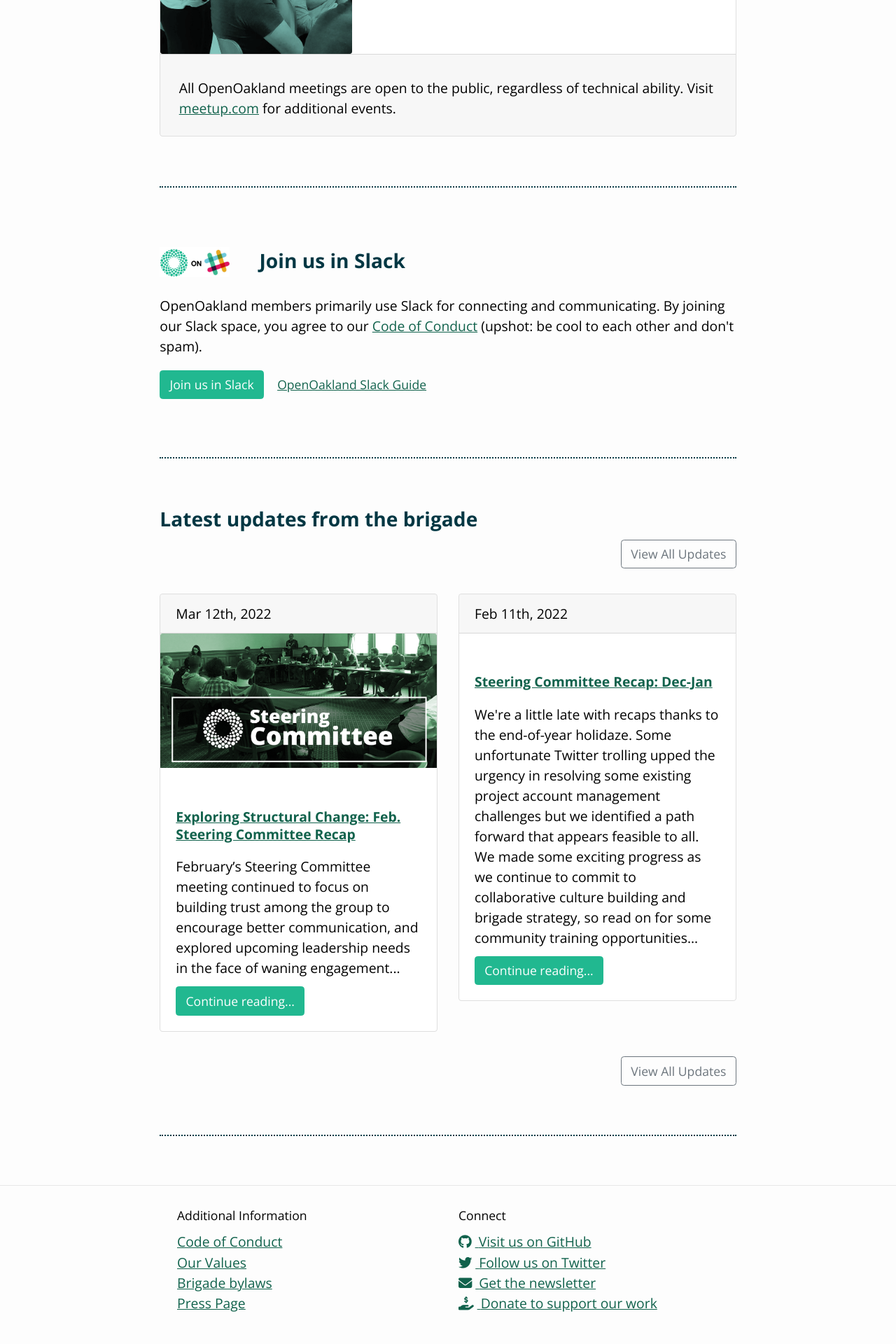
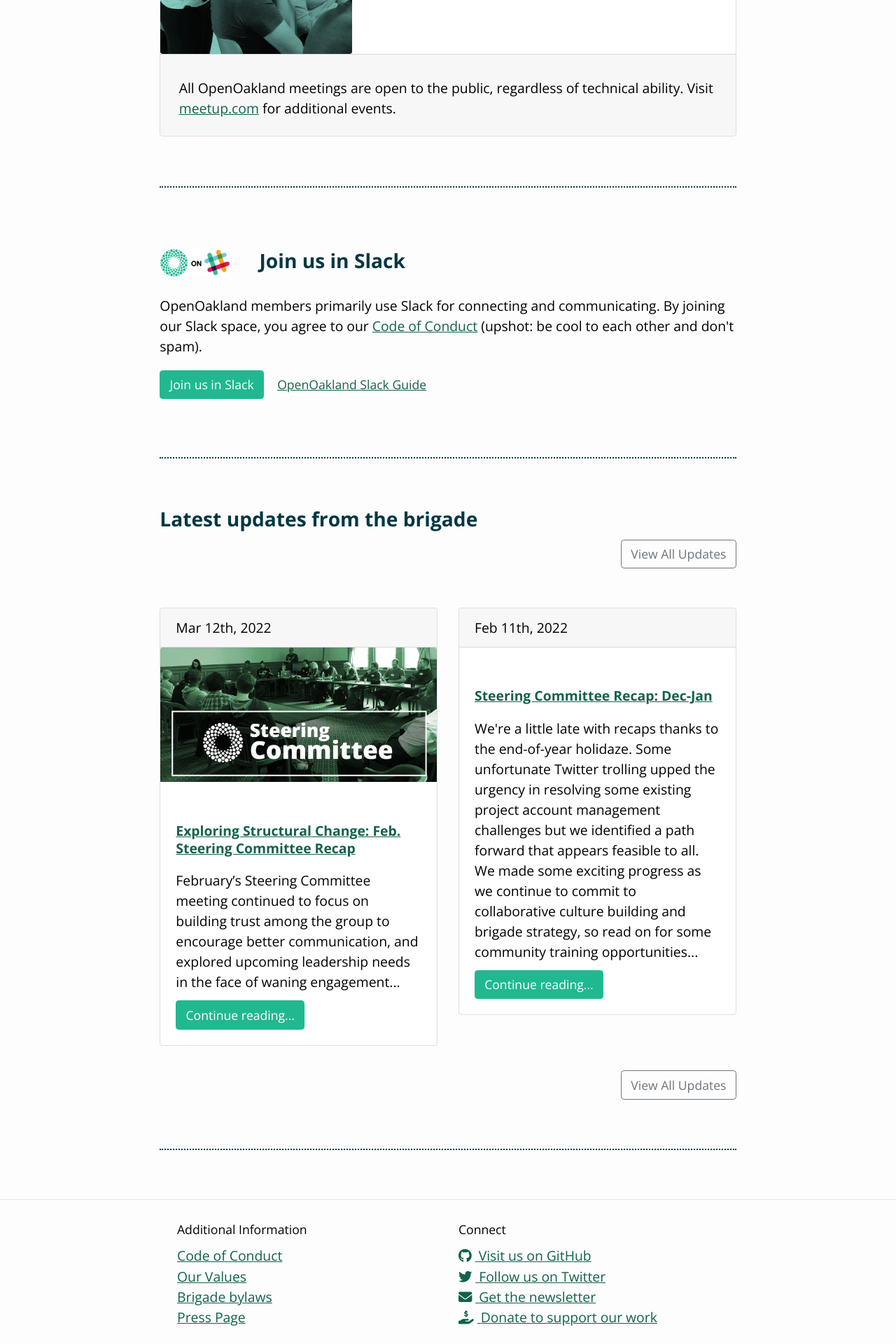
Before and after one commit to openoakland/openoakland.org, a Jekyll site: the page built from src/index.md, in a window 1280 px wide. Shown: the part 900-2820 px from the top of the page at 70% size. Built offline with Jekyll 4.4.1, drawn with Linux system fonts in a browser that asks for light colours; nearby versions of some CDN libraries.

Commit message:
Fix spacing and col width for mobile #241

```diff
--- a/src/_includes/calendar/cal-includes.html
+++ b/src/_includes/calendar/cal-includes.html
@@ -3,7 +3,7 @@
   <div class="row align-items-start">
 
     <div class="col">
-    <div class="card">
+    <div class="card" style="margin-top:20px;">
       <div class="card-body">
         <h3 class="card-title calendar-card-h3">Looking for the Zoom link?</h3>
         <p class="card-text">RSVP on Meetup to receive it, or find the link at the top of the #oo-general channel in Slack.</p>
@@ -14,7 +14,7 @@
     </div>
 
     <div class="col">
-    <div class="card">
+    <div class="card" style="margin-top:20px;">
       <div class="card-body">
         <a name="suggest-a-speaker"></a><h3 class="card-title calendar-card-h3">Suggest a speaker</h3>
         <p class="card-text">Want to share about bridging community and tech in Oakland, or know someone we should invite?</p>
--- a/src/_includes/home-sections/recent-updates.html
+++ b/src/_includes/home-sections/recent-updates.html
@@ -1,3 +1,4 @@
+
 <h2>Latest updates from the brigade</h2>
 <div class="d-grid gap-2 d-md-flex justify-content-md-end spacer-bottom">
   <a href="/updates" class="btn btn-outline-secondary">View All Updates</a>
@@ -5,8 +6,8 @@
 
   <div class="row">
     {% for post in site.posts limit:2 %}
-    <div class="col-6">
-    <div class="card">
+    <div class="col">
+    <div class="card" style="margin-top:20px;">
 
       <div class="card-header">{{ post.date | date_to_string: "ordinal", "US" }}</div>
 
```
